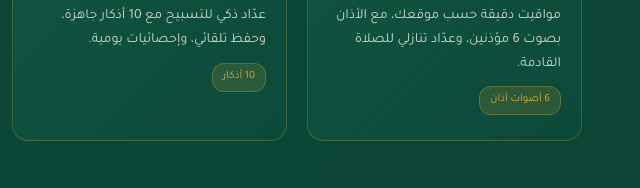
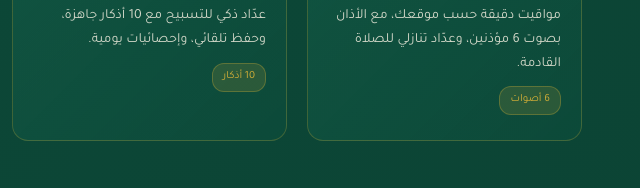
Before and after one commit to qamarsyria/qamar-malak, a plain HTML site: page index.html in a window 1280 px wide. Shown: the part 1621-1809 px from the top of the page, 638-1278 px from the left. Drawn offline with Linux system fonts and the light colour scheme; a web font is replaced by a local one.

Commit message:
Update index.html

```diff
--- a/index.html
+++ b/index.html
@@ -4,16 +4,13 @@
 <meta charset="UTF-8">
 <meta name="viewport" content="width=device-width, initial-scale=1.0">
 <title>قمر الشام — منصة إسلامية شاملة</title>
-<meta name="description" content="قمر الشام: منصة إسلامية شاملة — القرآن الكريم بالتفسير والصوت، السنة النبوية، السيرة، الأذكار، مواقيت الصلاة، المسبحة الرقمية، والروزنامة.">
+<meta name="description" content="قمر الشام: منصة إسلامية شاملة — القرآن، السنة، السيرة، الأذكار، مواقيت الصلاة، المسبحة، والروزنامة.">
 <meta name="author" content="Emad Halawh">
 <link rel="stylesheet" href="style.css">
 <link rel="icon" href="icon.svg" type="image/svg+xml">
 <link rel="manifest" href="manifest.json">
 <link rel="apple-touch-icon" href="icon-192.png">
 <meta name="theme-color" content="#0d4d3c">
-<meta name="apple-mobile-web-app-capable" content="yes">
-<meta name="apple-mobile-web-app-status-bar-style" content="black-translucent">
-<meta name="mobile-web-app-capable" content="yes">
 <style>
 .top-bar{background:linear-gradient(135deg,rgba(212,175,55,0.15) 0%,rgba(212,175,55,0.03) 100%);border:1px solid rgba(212,175,55,0.3);border-radius:14px;padding:15px 20px;margin-bottom:25px;display:flex;justify-content:space-between;align-items:center;flex-wrap:wrap;gap:12px;text-align:center}
 .top-bar-greeting{font-family:'Amiri',serif;font-size:18px;color:var(--gold);font-weight:700}
@@ -204,7 +201,7 @@
 <span class="section-icon">🕌</span>
 <h3>مواقيت الصلاة</h3>
 <p>مواقيت دقيقة حسب موقعك، مع الأذان بصوت 6 مؤذنين، وعدّاد تنازلي للصلاة القادمة.</p>
-<span class="content-count">6 أصوات أذان</span>
+<span class="content-count">6 أصوات</span>
 </a>
 <a href="tasbih.html" class="section-card">
 <span class="new-badge">جديد</span>
```
